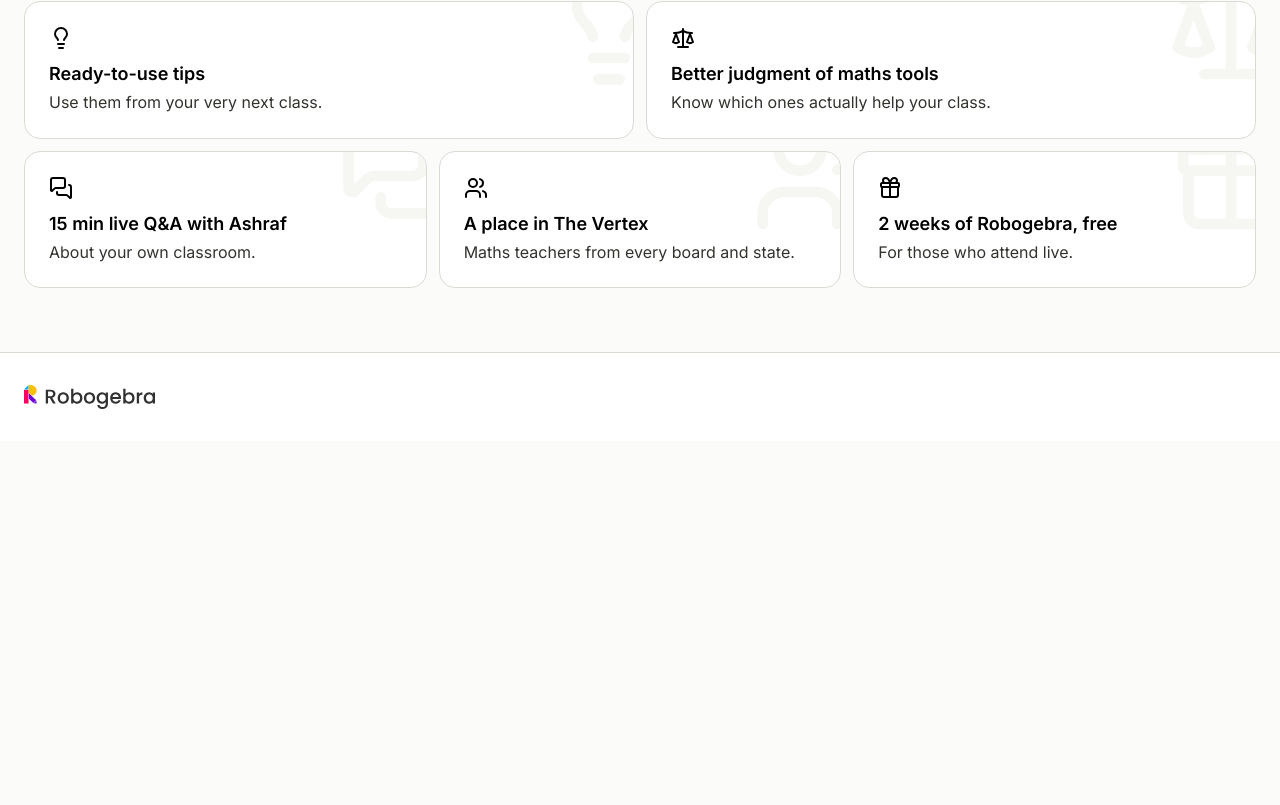
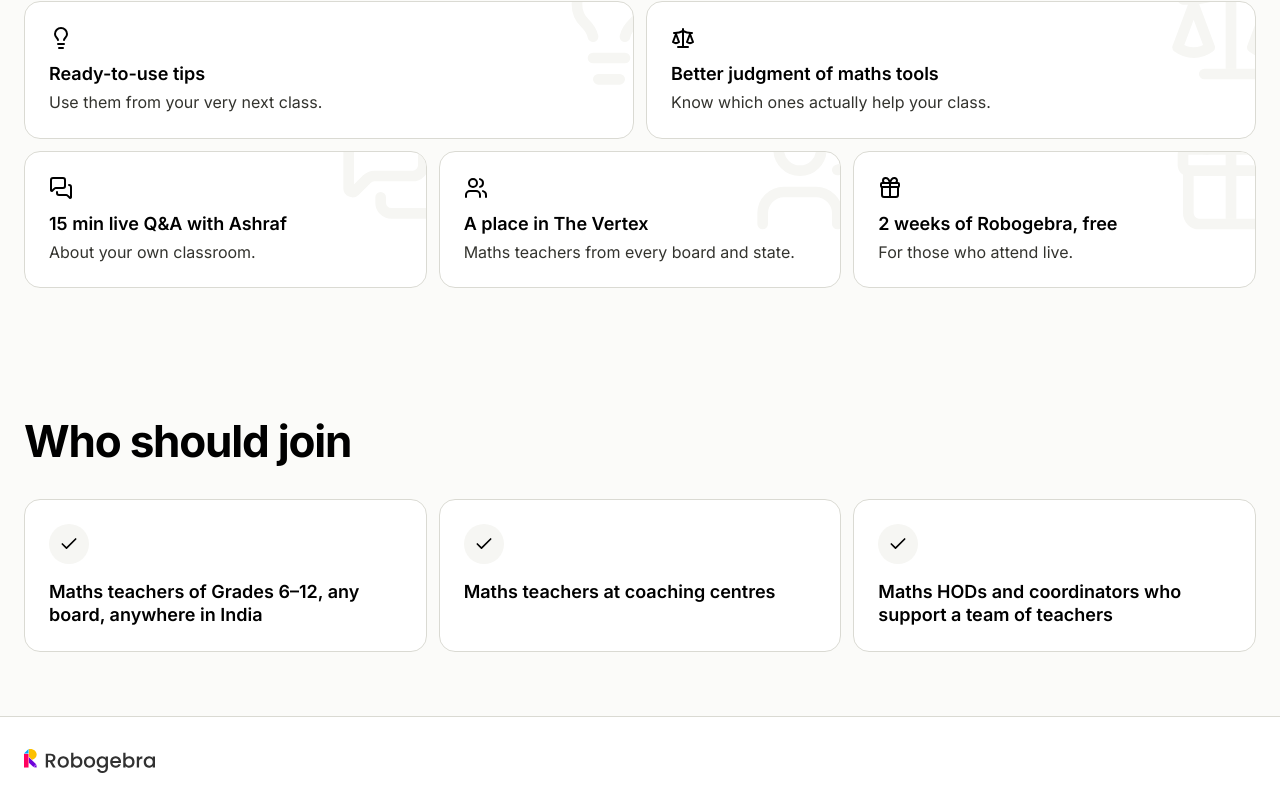
Before and after one commit to faiyazbits/robogebra_webinar, a Next.js app: page / in a window 1280 px wide. Shown: the part 2530-3335 px from the top of the page. Before the commit the page ends 2971 px from the top, so only its background shows below. Built offline with nearby package versions, Linux system fonts and the light colour scheme.

Commit message:
who should join?

```diff
--- /dev/null
+++ b/app/components/who-should-join.tsx
@@ -0,0 +1,36 @@
+import { Check } from "lucide-react";
+
+const audience = [
+  "Maths teachers of Grades 6–12, any board, anywhere in India",
+  "Maths teachers at coaching centres",
+  "Maths HODs and coordinators who support a team of teachers",
+];
+
+export function WhoShouldJoin() {
+  return (
+    <section
+      id="who-should-join"
+      className="mx-auto max-w-[1280px] px-4 py-8 sm:px-6 sm:py-12 lg:py-16"
+    >
+      <h2 className="text-[28px] font-bold leading-[1.15] tracking-[-1.2px] text-ink sm:text-[36px] lg:text-[44px]">
+        Who should join
+      </h2>
+
+      <ul className="mt-8 grid gap-3 md:grid-cols-3">
+        {audience.map((line) => (
+          <li
+            key={line}
+            className="rounded-2xl border border-hairline bg-canvas p-6"
+          >
+            <span className="mb-4 flex size-10 items-center justify-center rounded-full bg-surface-card">
+              <Check aria-hidden className="size-5 text-ink" />
+            </span>
+            <p className="text-lg font-semibold leading-[1.3] text-ink">
+              {line}
+            </p>
+          </li>
+        ))}
+      </ul>
+    </section>
+  );
+}
--- a/app/page.tsx
+++ b/app/page.tsx
@@ -2,6 +2,7 @@ import { Hero } from "./components/hero";
 import { SoundFamiliar } from "./components/sound-familiar";
 import { SessionTimeline } from "./components/session-timeline";
 import { WalkAway } from "./components/walk-away";
+import { WhoShouldJoin } from "./components/who-should-join";
 import { MathBackground } from "./components/math-background";
 import { SiteFooter } from "./components/site-footer";
 import { SiteHeader } from "./components/site-header";
@@ -16,6 +17,7 @@ export default function Home() {
         <SoundFamiliar />
         <SessionTimeline />
         <WalkAway />
+        <WhoShouldJoin />
       </main>
       <SiteFooter />
     </>
```
